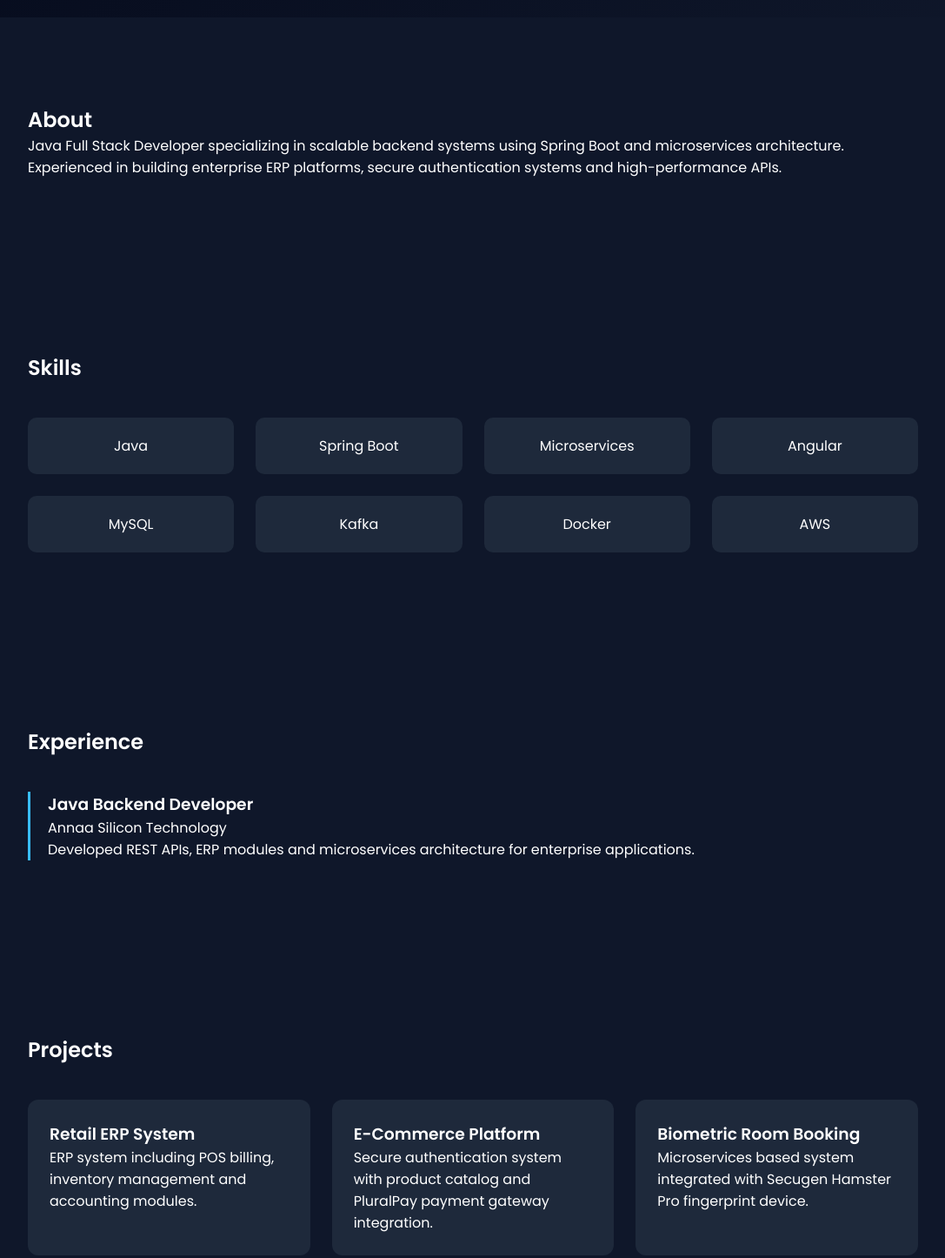
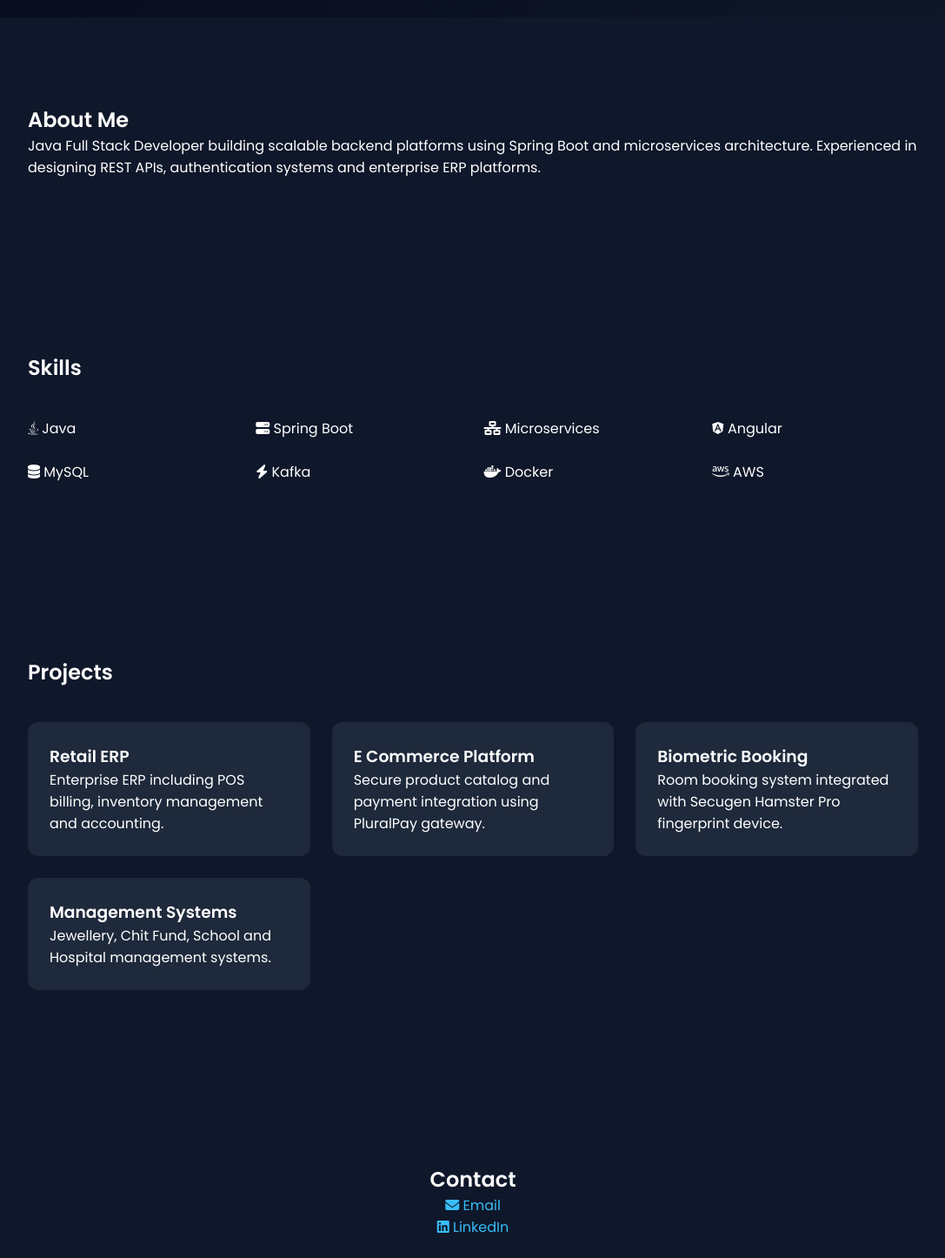
Before and after one commit to MohamedAslam2001/portfolio, a plain HTML site: page index.html in a window 1280 px wide. Shown: the part 780-2226 px from the top of the page at 87% size, without its empty margins (96-1183 px from the left). Drawn offline with nearby package versions, Linux system fonts and the light colour scheme.

Commit message:
Update index.html

```diff
--- a/index.html
+++ b/index.html
@@ -12,11 +12,16 @@
 
 <link href="https://fonts.googleapis.com/css2?family=Poppins:wght@300;400;600&display=swap" rel="stylesheet">
 
+<link rel="stylesheet"
+href="https://cdnjs.cloudflare.com/ajax/libs/font-awesome/6.5.0/css/all.min.css">
+
 <script src="https://cdn.jsdelivr.net/npm/typed.js@2.0.12"></script>
 
 </head>
 
 <body>
+
+<div class="bg"></div>
 
 <nav>
 
@@ -25,7 +30,6 @@
 <ul>
 <li><a href="#about">About</a></li>
 <li><a href="#skills">Skills</a></li>
-<li><a href="#experience">Experience</a></li>
 <li><a href="#projects">Projects</a></li>
 <li><a href="#contact">Contact</a></li>
 </ul>
@@ -43,20 +47,22 @@
 <p class="typing"></p>
 
 <a class="btn" href="Mohamed_Aslam_Full_Stack_Developer.pdf" download>
-Download Resume
+<i class="fa fa-download"></i> Download Resume
 </a>
 
 </section>
 
 <section id="about">
 
-<h2>About</h2>
+<h2>About Me</h2>
 
 <p>
-Java Full Stack Developer specializing in scalable backend
-systems using Spring Boot and microservices architecture.
-Experienced in building enterprise ERP platforms, secure
-authentication systems and high-performance APIs.
+
+Java Full Stack Developer building scalable backend platforms
+using Spring Boot and microservices architecture. Experienced
+in designing REST APIs, authentication systems and enterprise
+ERP platforms.
+
 </p>
 
 </section>
@@ -67,36 +73,14 @@ authentication systems and high-performance APIs.
 
 <div class="skills">
 
-<div class="skill">Java</div>
-<div class="skill">Spring Boot</div>
-<div class="skill">Microservices</div>
-<div class="skill">Angular</div>
-<div class="skill">MySQL</div>
-<div class="skill">Kafka</div>
-<div class="skill">Docker</div>
-<div class="skill">AWS</div>
-
-</div>
-
-</section>
-
-<section id="experience">
-
-<h2>Experience</h2>
-
-<div class="timeline">
-
-<div class="timeline-item">
-
-<h3>Java Backend Developer</h3>
-<p>Annaa Silicon Technology</p>
-
-<p>
-Developed REST APIs, ERP modules and microservices
-architecture for enterprise applications.
-</p>
-
-</div>
+<div class="card"><i class="fab fa-java"></i> Java</div>
+<div class="card"><i class="fa fa-server"></i> Spring Boot</div>
+<div class="card"><i class="fa fa-network-wired"></i> Microservices</div>
+<div class="card"><i class="fab fa-angular"></i> Angular</div>
+<div class="card"><i class="fa fa-database"></i> MySQL</div>
+<div class="card"><i class="fa fa-bolt"></i> Kafka</div>
+<div class="card"><i class="fab fa-docker"></i> Docker</div>
+<div class="card"><i class="fab fa-aws"></i> AWS</div>
 
 </div>
 
@@ -110,32 +94,32 @@ architecture for enterprise applications.
 
 <div class="project">
 
-<h3>Retail ERP System</h3>
+<h3>Retail ERP</h3>
 
 <p>
-ERP system including POS billing, inventory
-management and accounting modules.
+Enterprise ERP including POS billing,
+inventory management and accounting.
 </p>
 
 </div>
 
 <div class="project">
 
-<h3>E-Commerce Platform</h3>
+<h3>E Commerce Platform</h3>
 
 <p>
-Secure authentication system with product
-catalog and PluralPay payment gateway integration.
+Secure product catalog and payment
+integration using PluralPay gateway.
 </p>
 
 </div>
 
 <div class="project">
 
-<h3>Biometric Room Booking</h3>
+<h3>Biometric Booking</h3>
 
 <p>
-Microservices based system integrated with
+Room booking system integrated with
 Secugen Hamster Pro fingerprint device.
 </p>
 
@@ -143,11 +127,11 @@ Secugen Hamster Pro fingerprint device.
 
 <div class="project">
 
-<h3>Management Platforms</h3>
+<h3>Management Systems</h3>
 
 <p>
-Jewellery, Chit Fund, School and Hospital
-management systems built using Java stack.
+Jewellery, Chit Fund, School and
+Hospital management systems.
 </p>
 
 </div>
@@ -161,22 +145,26 @@ management systems built using Java stack.
 <h2>Contact</h2>
 
 <p>
+
 <a href="mailto:mohamedaslam212001@gmail.com">
-mohamedaslam212001@gmail.com
+<i class="fa fa-envelope"></i> Email
 </a>
+
 </p>
 
 <p>
+
 <a href="https://linkedin.com/in/aslam-it">
-LinkedIn Profile
+<i class="fab fa-linkedin"></i> LinkedIn
 </a>
+
 </p>
 
 </section>
 
 <footer>
 
-<p>© Mohamed Aslam | Java Full Stack Developer</p>
+<p>© Mohamed Aslam</p>
 
 </footer>
 
```
